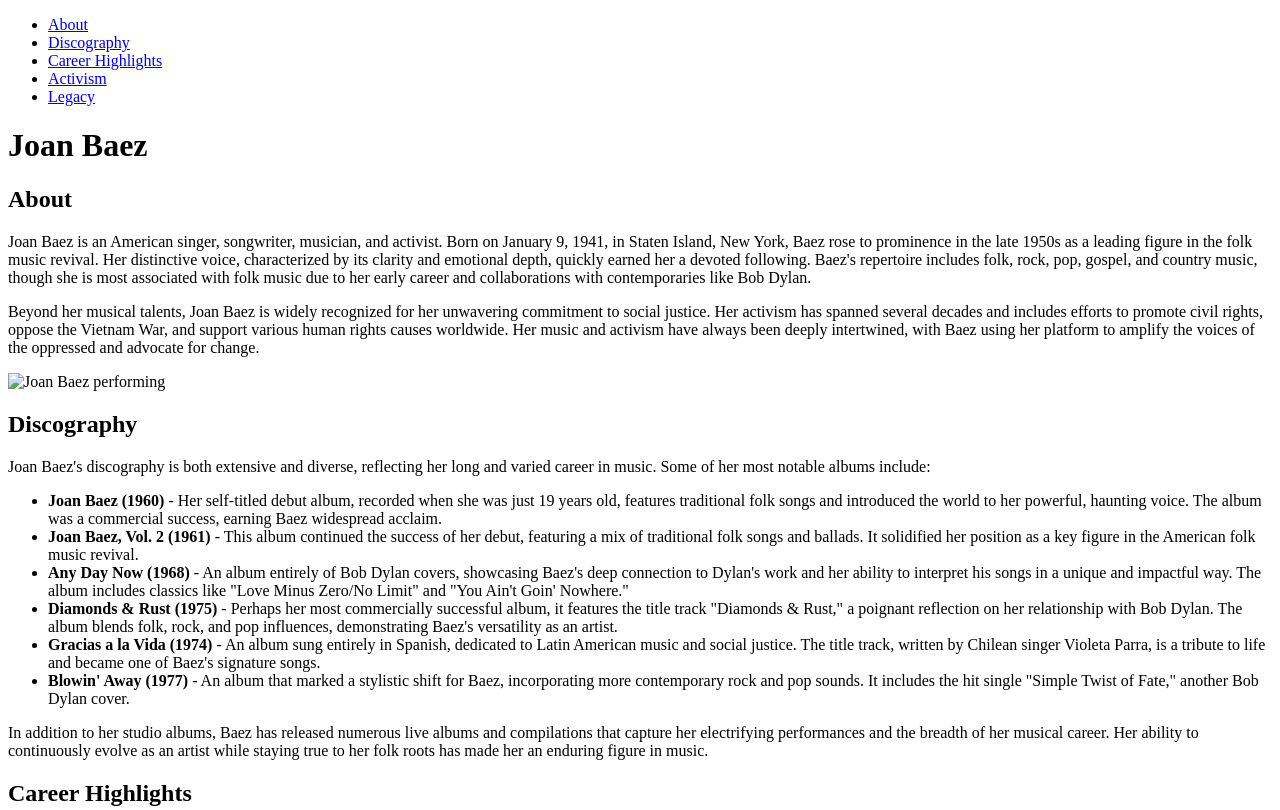
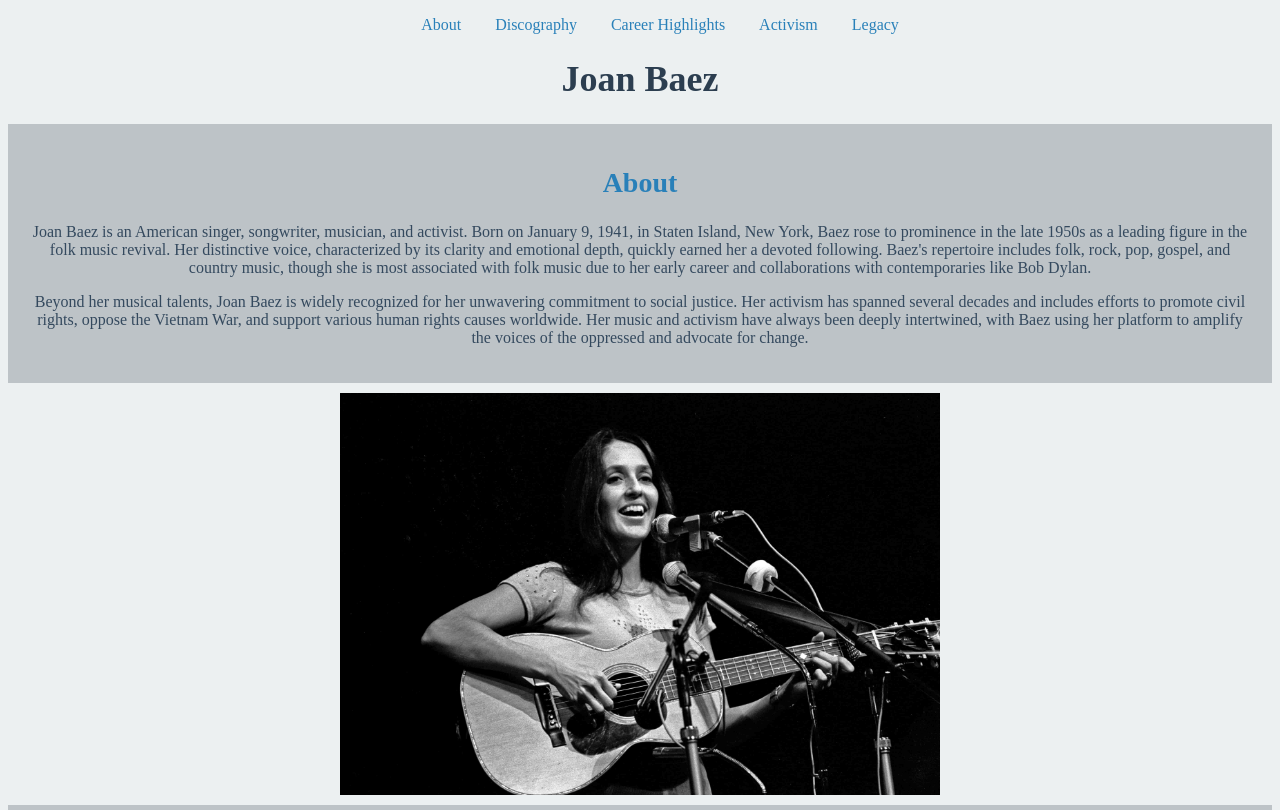
Before and after one commit to emilyrhyden/m4-hw4-hyden-emily, a plain HTML site: page index.html in a window 1280 px wide. Shown: the top 810 px of the page. Drawn offline with Linux system fonts and the light colour scheme.

Commit message:
Added CSS styling to index.html

```diff
--- a/index.html
+++ b/index.html
@@ -6,6 +6,7 @@
     <meta name="description" content="A comprehensive overview of Joan Baez's life, music, and activism, including her discography and career highlights.">
 
     <title>Joan Baez - About</title>
+    <link rel="stylesheet" type="text/css" href="styles.css">
 </head>
 <body>
     <header>
--- /dev/null
+++ b/styles.css
@@ -0,0 +1,57 @@
+/* Change the font size and text color for headings */
+h1 {
+    font-size: 36px;
+    color: #2c3e50;
+    text-align: center;
+}
+
+h2 {
+    font-size: 28px;
+    color: #2980b9;
+}
+
+/* Change background color and center the text for the body */
+body {
+    background-color: #ecf0f1;
+    text-align: center;
+}
+
+/* Center the image */
+img {
+    display: block;
+    margin-left: auto;
+    margin-right: auto;
+}
+/* Grouped CSS rules for paragraphs and links */
+p, a {
+    font-size: 16px;
+    color: #34495e;
+}
+
+/* Combined CSS selector for sections */
+section#about, section#discography {
+    background-color: #bdc3c7;
+    padding: 20px;
+    margin: 10px 0;
+}
+
+/* CSS combinator to style nested elements */
+nav > ul > li {
+    list-style-type: none;
+    display: inline-block;
+    margin: 0 15px;
+}
+
+nav > ul > li > a {
+    text-decoration: none;
+    color: #2980b9;
+}
+
+/* Center text for footer */
+footer {
+    text-align: center;
+    font-size: 14px;
+    padding: 10px;
+    background-color: #7f8c8d;
+    color: white;
+}
```
Also changed, not shown: joanbaez.jpg (added).
